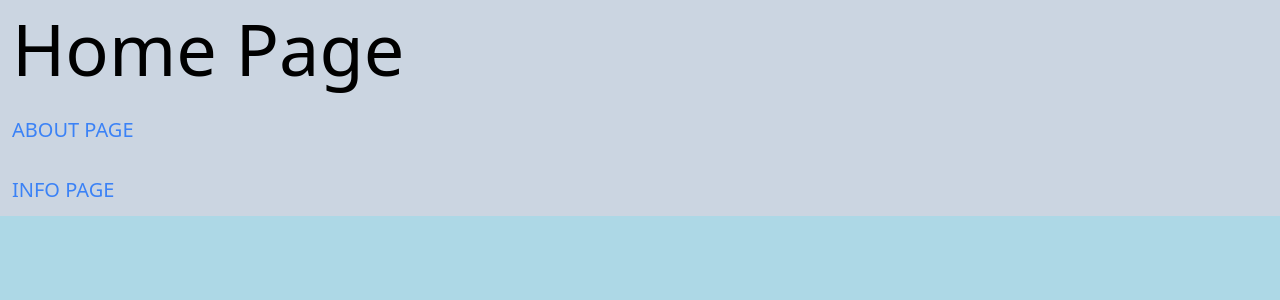
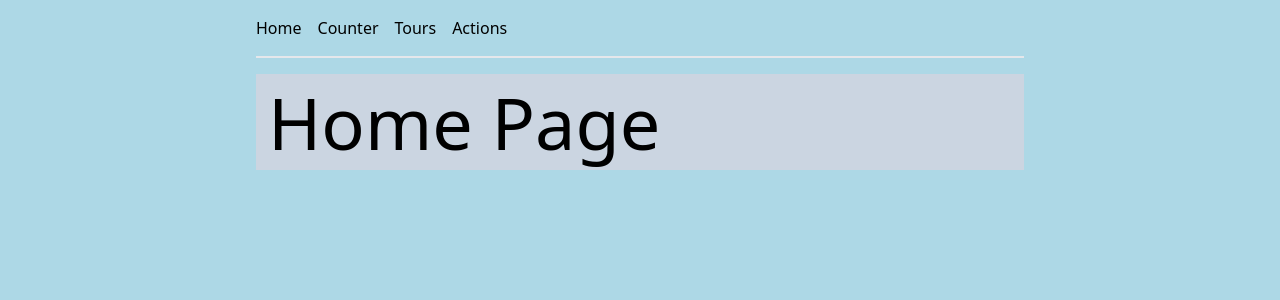
Before and after one commit to akolle/nextjs-tutorial, a Next.js app: page / in a window 1280 px wide. Shown: the top 300 px of the page. Built offline with nearby package versions, Linux system fonts and the light colour scheme.

Commit message:
add navbar basic

```diff
--- a/app/layout.tsx
+++ b/app/layout.tsx
@@ -1,35 +1,17 @@
-import type { Metadata } from "next";
-import localFont from "next/font/local";
-import "./globals.css";
-
-const geistSans = localFont({
-  src: "./fonts/GeistVF.woff",
-  variable: "--font-geist-sans",
-  weight: "100 900",
-});
-const geistMono = localFont({
-  src: "./fonts/GeistMonoVF.woff",
-  variable: "--font-geist-mono",
-  weight: "100 900",
-});
-
-export const metadata: Metadata = {
-  title: "Create Next App",
-  description: "Generated by create next app",
-};
+import Navbar from '../components/Navbar'
+import './globals.css'
 
 export default function RootLayout({
   children,
-}: Readonly<{
-  children: React.ReactNode;
-}>) {
+}: {
+  children: React.ReactNode
+}) {
   return (
     <html lang="en">
-      <body
-        className={`${geistSans.variable} ${geistMono.variable} antialiased`}
-      >
-        {children}
+      <body>
+        <Navbar />
+        <main className="max-w-3xl mx-auto py-4">{children}</main>
       </body>
     </html>
-  );
+  )
 }
--- a/app/page.tsx
+++ b/app/page.tsx
@@ -4,24 +4,6 @@
   return (
     <div className="bg-slate-300 p-3">
       <h1 className="text-7xl">Home Page</h1>
-      <div className="uppercase">
-        <div>
-          <Link
-            href="/about"
-            className="text-xl text-blue-500 inline-block mt-8"
-          >
-            about page
-          </Link>
-        </div>
-        <div>
-          <Link
-            href="/info"
-            className="text-xl text-blue-500 inline-block mt-8"
-          >
-            info page
-          </Link>
-        </div>
-      </div>
     </div>
   )
 }
--- /dev/null
+++ b/components/Navbar.tsx
@@ -0,0 +1,13 @@
+import Link from 'next/link'
+
+function Navbar() {
+  return (
+    <nav className="max-w-3xl mx-auto py-4 flex gap-x-4 border-b-2">
+      <Link href="/">Home</Link>
+      <Link href="/counter">Counter</Link>
+      <Link href="/tours">Tours</Link>
+      <Link href="/actions">Actions</Link>
+    </nav>
+  )
+}
+export default Navbar
```
